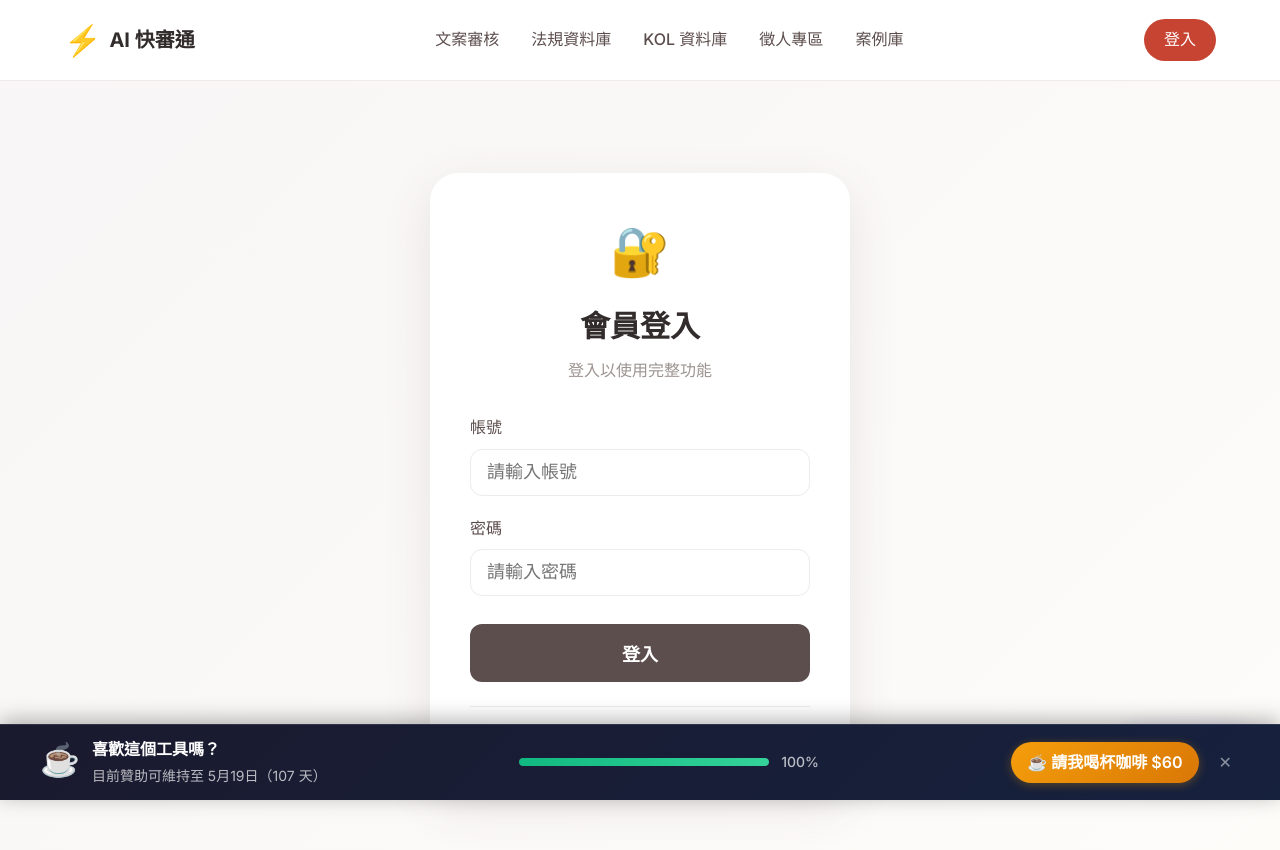
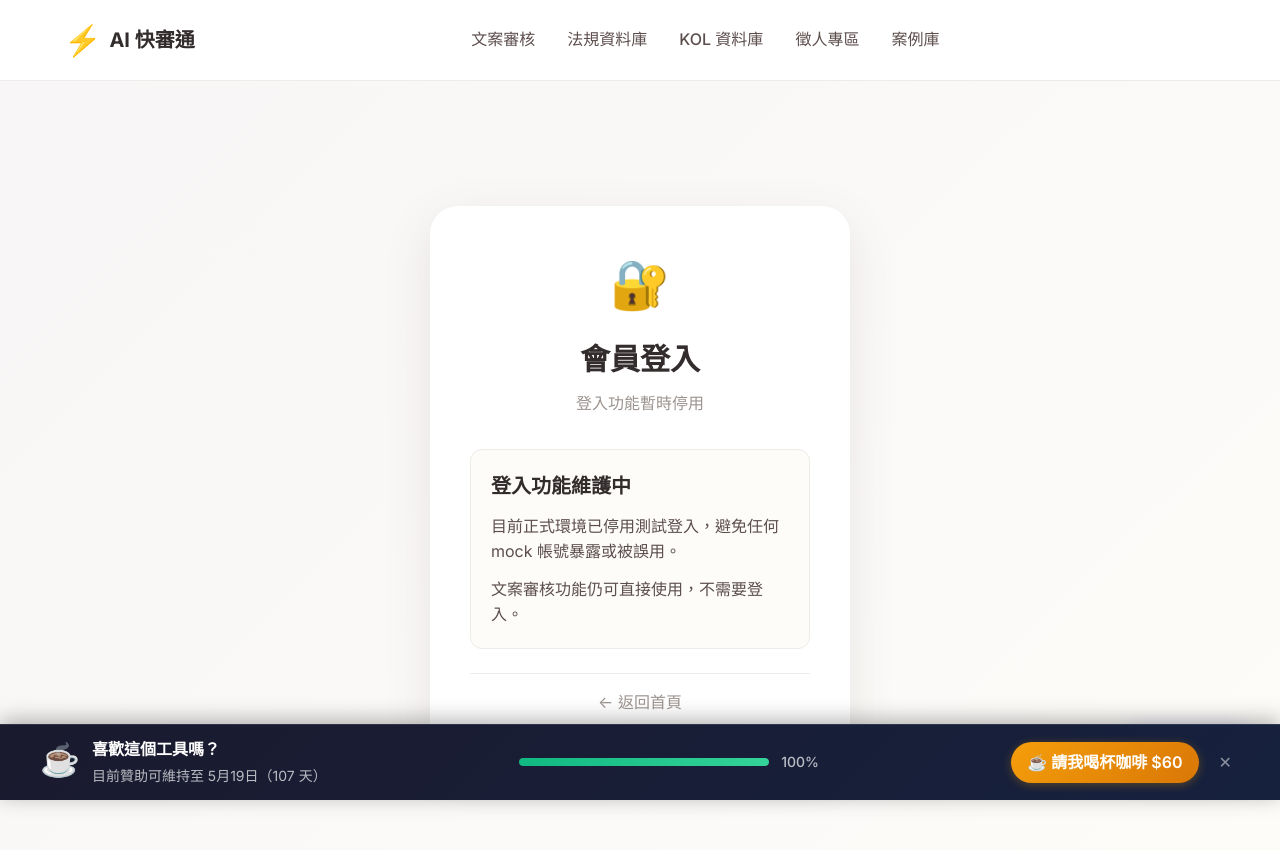
Before and after one commit to Wyatt1982/TaiwanADChecker, a Next.js app: page /auth/login in a window 1280 px wide. Shown: the top 850 px of the page. Built offline with nearby package versions, Linux system fonts and the light colour scheme.

Commit message:
security: disable mock auth in production

```diff
--- a/src/app/api/review/route.ts
+++ b/src/app/api/review/route.ts
@@ -1,5 +1,6 @@
 import { NextRequest, NextResponse } from 'next/server'
 import { analyzeContent, getAvailableProvider, type ProductType } from '@/services/analyzer'
+import { isMockAuthEnabled } from '@/lib/mockAuth'
 import { checkRateLimit, DEFAULT_RATE_LIMIT, API_RATE_LIMIT } from '@/lib/rateLimit'
 
 // 從 request headers 取得 IP
@@ -21,6 +22,10 @@ function getClientIP(request: NextRequest): string {
 
 // 從 Authorization header 或 cookie 取得 userId
 function getUserId(request: NextRequest): string | null {
+    if (!isMockAuthEnabled()) {
+        return null
+    }
+
     // 檢查 Authorization header（Bearer token）
     const authHeader = request.headers.get('authorization')
     if (authHeader?.startsWith('Bearer ')) {
@@ -85,7 +90,7 @@ export async function POST(request: NextRequest) {
     if (!dailyLimit.allowed) {
         const message = isAuthenticated
             ? '今日審核次數已達上限（10 次），請明天再試。'
-            : '今日審核次數已達上限。登入會員可獲得每日 10 次的審核額度！'
+            : '今日審核次數已達上限，請明天再試。'
 
         return NextResponse.json(
             {
--- a/src/app/auth/login/page.module.css
+++ b/src/app/auth/login/page.module.css
@@ -54,6 +54,29 @@
     padding: var(--space-3) var(--space-4);
     border-radius: var(--radius);
     font-size: var(--text-sm);
+}
+
+.notice {
+    background: var(--bg-secondary);
+    border: 1px solid var(--border-color);
+    border-radius: var(--radius);
+    padding: var(--space-5);
+    display: flex;
+    flex-direction: column;
+    gap: var(--space-3);
+}
+
+.noticeTitle {
+    margin: 0;
+    font-size: var(--text-lg);
+    font-weight: 700;
+    color: var(--text-primary);
+}
+
+.noticeText {
+    margin: 0;
+    color: var(--text-secondary);
+    line-height: 1.6;
 }
 
 .field {
--- a/src/app/auth/login/page.tsx
+++ b/src/app/auth/login/page.tsx
@@ -5,10 +5,12 @@ import { useRouter } from 'next/navigation'
 import Link from 'next/link'
 import { Navbar } from '@/components/layout/Navbar'
 import { login } from '@/data/auth'
+import { isMockAuthEnabled } from '@/lib/mockAuth'
 import styles from './page.module.css'
 
 export default function LoginPage() {
     const router = useRouter()
+    const mockAuthEnabled = isMockAuthEnabled()
     const [username, setUsername] = useState('')
     const [password, setPassword] = useState('')
     const [error, setError] = useState('')
@@ -48,9 +50,22 @@ export default function LoginPage() {
                         <div className={styles.header}>
                             <span className={styles.icon}>🔐</span>
                             <h1 className={styles.title}>會員登入</h1>
-                            <p className={styles.subtitle}>登入以使用完整功能</p>
+                            <p className={styles.subtitle}>
+                                {mockAuthEnabled ? '登入以使用完整功能' : '登入功能暫時停用'}
+                            </p>
                         </div>
 
+                        {!mockAuthEnabled ? (
+                            <div className={styles.notice}>
+                                <p className={styles.noticeTitle}>登入功能維護中</p>
+                                <p className={styles.noticeText}>
+                                    目前正式環境已停用測試登入，避免任何 mock 帳號暴露或被誤用。
+                                </p>
+                                <p className={styles.noticeText}>
+                                    文案審核功能仍可直接使用，不需要登入。
+                                </p>
+                            </div>
+                        ) : (
                             <form onSubmit={handleSubmit} className={styles.form}>
                                 {error && (
                                     <div className={styles.error}>
@@ -92,8 +107,7 @@ export default function LoginPage() {
                                     {isLoading ? '登入中...' : '登入'}
                                 </button>
                             </form>
-
-
+                        )}
 
                         <div className={styles.footer}>
                             <Link href="/" className={styles.backLink}>
--- a/src/app/review/page.tsx
+++ b/src/app/review/page.tsx
@@ -8,6 +8,7 @@ import { ReviewResult } from '@/components/review/ReviewResult'
 import { KolRegistrationModal } from '@/components/KolRegistrationModal'
 import { getServiceStatus, isLLMAvailable, ServiceStatus } from '@/data/serviceStatus'
 import { getUsageStatus, canUseReview, recordUsage } from '@/data/usageLimit'
+import { isMockAuthEnabled } from '@/lib/mockAuth'
 import styles from './page.module.css'
 
 type RiskLevel = 'safe' | 'low' | 'medium' | 'high' | 'critical'
@@ -31,6 +32,7 @@ interface ReviewData {
 }
 
 export default function ReviewPage() {
+    const mockAuthEnabled = isMockAuthEnabled()
     const [loading, setLoading] = useState(false)
     const [result, setResult] = useState<ReviewData | null>(null)
     const [error, setError] = useState<string | null>(null)
@@ -72,7 +74,7 @@ export default function ReviewPage() {
         if (!canUseReview()) {
             setError(usageStatus.isLoggedIn
                 ? '今日審核次數已達上限（10 次），請明天再試。'
-                : '今日審核次數已達上限。登入會員可獲得每日 10 次的審核額度！')
+                : '今日審核次數已達上限，請明天再試。')
             return
         }
 
@@ -166,7 +168,7 @@ export default function ReviewPage() {
                             <span className={styles.usageLabel}>
                                 今日剩餘：{usageStatus.remaining}/{usageStatus.limit} 次
                             </span>
-                            {!usageStatus.isLoggedIn && (
+                            {!usageStatus.isLoggedIn && mockAuthEnabled && (
                                 <Link href="/auth/login" className={styles.upgradeLink}>
                                     登入獲得更多額度 →
                                 </Link>
--- a/src/components/layout/Navbar.tsx
+++ b/src/components/layout/Navbar.tsx
@@ -3,12 +3,14 @@
 import React, { useState, useEffect } from 'react'
 import Link from 'next/link'
 import { useRouter } from 'next/navigation'
-import { getCurrentUser, logout, isAdmin, isLoggedIn } from '@/data/auth'
+import { getCurrentUser, logout } from '@/data/auth'
 import type { User } from '@/data/auth'
+import { isMockAuthEnabled } from '@/lib/mockAuth'
 import styles from './Navbar.module.css'
 
 export function Navbar() {
     const router = useRouter()
+    const mockAuthEnabled = isMockAuthEnabled()
     const [user, setUser] = useState<User | null>(null)
     const [showDropdown, setShowDropdown] = useState(false)
 
@@ -95,11 +97,11 @@ export function Navbar() {
                                 </div>
                             )}
                         </div>
-                    ) : (
+                    ) : mockAuthEnabled ? (
                         <Link href="/auth/login" className={styles.loginBtn}>
                             登入
                         </Link>
-                    )}
+                    ) : null}
                 </div>
             </div>
         </nav>
--- a/src/data/auth.ts
+++ b/src/data/auth.ts
@@ -1,3 +1,5 @@
+import { MOCK_AUTH_ENABLED } from '@/lib/mockAuth'
+
 // 用戶類型
 export interface User {
     id: string
@@ -43,8 +45,9 @@ export interface UserSession {
     expiresAt: string
 }
 
-// 模擬用戶資料
-export const mockUsers: { [key: string]: User & { password: string } } = {
+// 僅在本機開發明確啟用時才保留 mock 帳號，避免測試帳密進入正式環境
+export const mockUsers: { [key: string]: User & { password: string } } = MOCK_AUTH_ENABLED
+    ? {
         'admin': {
             id: '1',
             name: '管理員',
@@ -83,12 +86,17 @@ export const mockUsers: { [key: string]: User & { password: string } } = {
             },
         },
     }
+    : {}
 
 const SESSION_KEY = 'user-session'
 const PRIVACY_KEY = 'kol-privacy-settings'
 
 // 登入
 export function login(username: string, password: string): UserSession | null {
+    if (!MOCK_AUTH_ENABLED) {
+        return null
+    }
+
     const userData = mockUsers[username]
     if (!userData || userData.password !== password) {
         return null
@@ -118,6 +126,11 @@ export function logout(): void {
 // 取得當前 Session
 export function getSession(): UserSession | null {
     if (typeof window === 'undefined') {
+        return null
+    }
+
+    if (!MOCK_AUTH_ENABLED) {
+        localStorage.removeItem(SESSION_KEY)
         return null
     }
 
--- /dev/null
+++ b/src/lib/mockAuth.ts
@@ -0,0 +1,7 @@
+export const MOCK_AUTH_ENABLED =
+  process.env.NEXT_PUBLIC_ENABLE_MOCK_AUTH === 'true' ||
+  process.env.ENABLE_MOCK_AUTH === 'true'
+
+export function isMockAuthEnabled(): boolean {
+  return MOCK_AUTH_ENABLED
+}
```
Also changed, not shown: src/app/actions/settings.ts (+10 -2 lines), src/app/admin/page.module.css (+16 -0 lines), src/app/admin/page.tsx (+23 -0 lines), src/components/DownloadLimitBanner.tsx (+13 -5 lines). Lines whose indentation alone changed are shown as unchanged.
